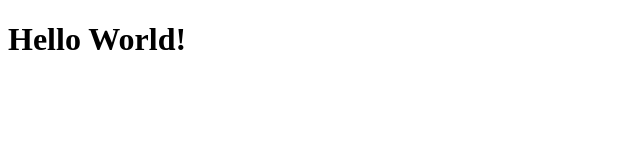
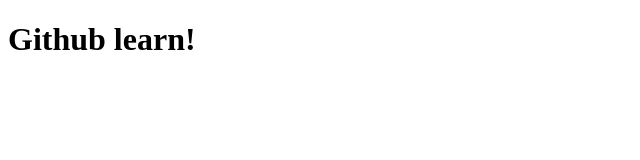
Before and after one commit to Benson-Ochieng/markos, a plain HTML site: page index.html in a window 1280 px wide. Shown: the whole page, without its empty margins (0-640 px from the left). Drawn offline with Linux system fonts and the light colour scheme.

Commit message:
second commit

```diff
--- a/index.html
+++ b/index.html
@@ -7,6 +7,6 @@
     <title>GitLesson</title>
 </head>
 <body>
-    <h1>Hello World!</h1>
+    <h1>Github learn!</h1>
 </body>
 </html>
```
